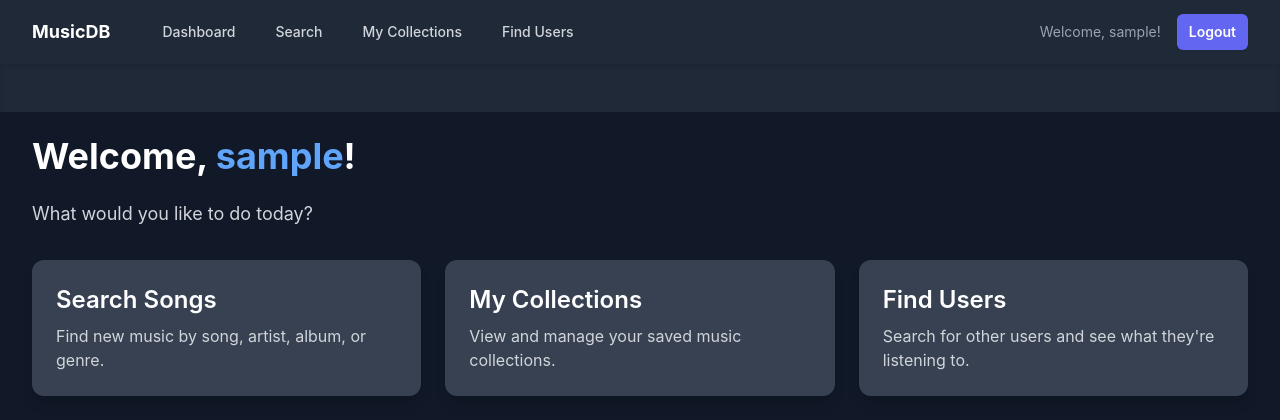
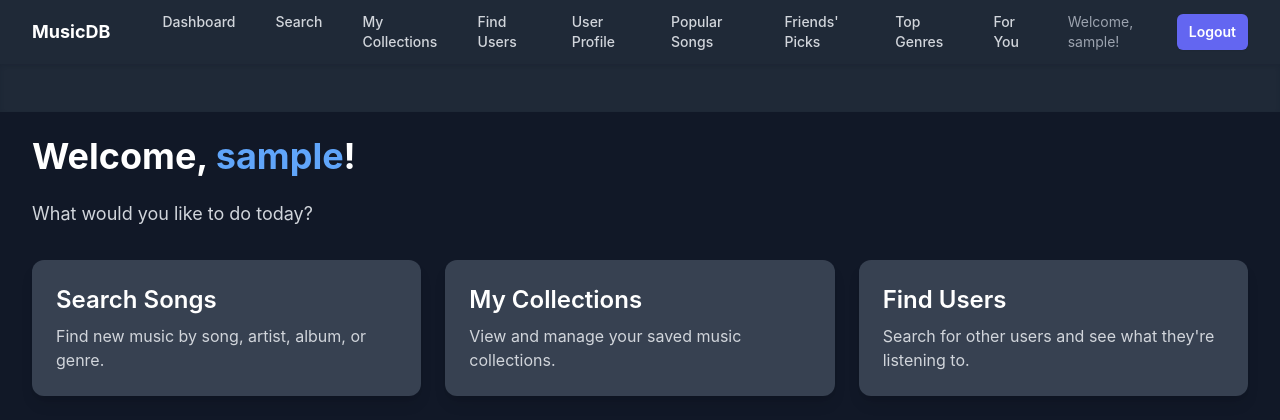
Before and after one commit to hl9082/csci320-group20, a Flask app: page /dashboard in a window 1280 px wide. Shown: the top 420 px of the page. Run offline with Flask 2, Linux system fonts and the light colour scheme; the visitor is signed in with stand-in values (Sample User, id 1); parts of the project's set-up code (start-up, migrations or seed data) failed here and were passed over; some libraries are stand-ins or nearby versions.

Commit message:
New buttons added for phase 3

```diff
--- a/src/templates/layout.html
+++ b/src/templates/layout.html
@@ -38,6 +38,11 @@
                                 <a href="{{ url_for('search') }}" class="text-gray-300 hover:bg-gray-700 hover:text-white rounded-md px-3 py-2 text-sm font-medium">Search</a>
                                 <a href="{{ url_for('collections') }}" class="text-gray-300 hover:bg-gray-700 hover:text-white rounded-md px-3 py-2 text-sm font-medium">My Collections</a>
                                 <a href="{{ url_for('search_users') }}" class="text-gray-300 hover:bg-gray-700 hover:text-white rounded-md px-3 py-2 text-sm font-medium">Find Users</a>
+                                <a href="#" class="text-gray-300 hover:bg-gray-700 hover:text-white rounded-md px-3 py-2 text-sm font-medium">User Profile</a>
+                                <a href="#" class="text-gray-300 hover:bg-gray-700 hover:text-white rounded-md px-3 py-2 text-sm font-medium">Popular Songs</a>
+                                <a href="#" class="text-gray-300 hover:bg-gray-700 hover:text-white rounded-md px-3 py-2 text-sm font-medium">Friends' Picks</a>
+                                <a href="#" class="text-gray-300 hover:bg-gray-700 hover:text-white rounded-md px-3 py-2 text-sm font-medium">Top Genres</a>
+                                <a href="#" class="text-gray-300 hover:bg-gray-700 hover:text-white rounded-md px-3 py-2 text-sm font-medium">For You</a>
                             </div>
                         </div>
                         {% endif %}
```
